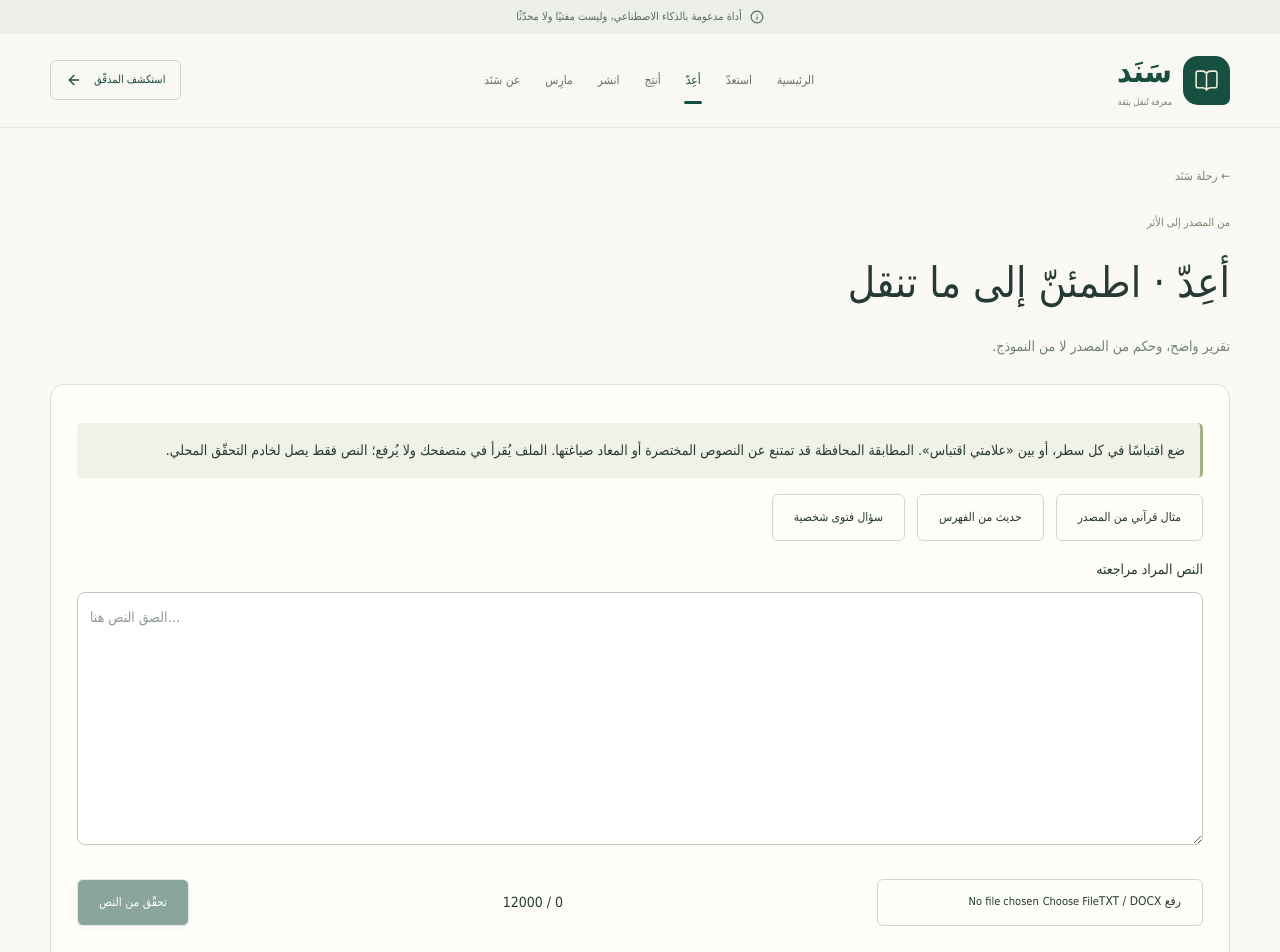
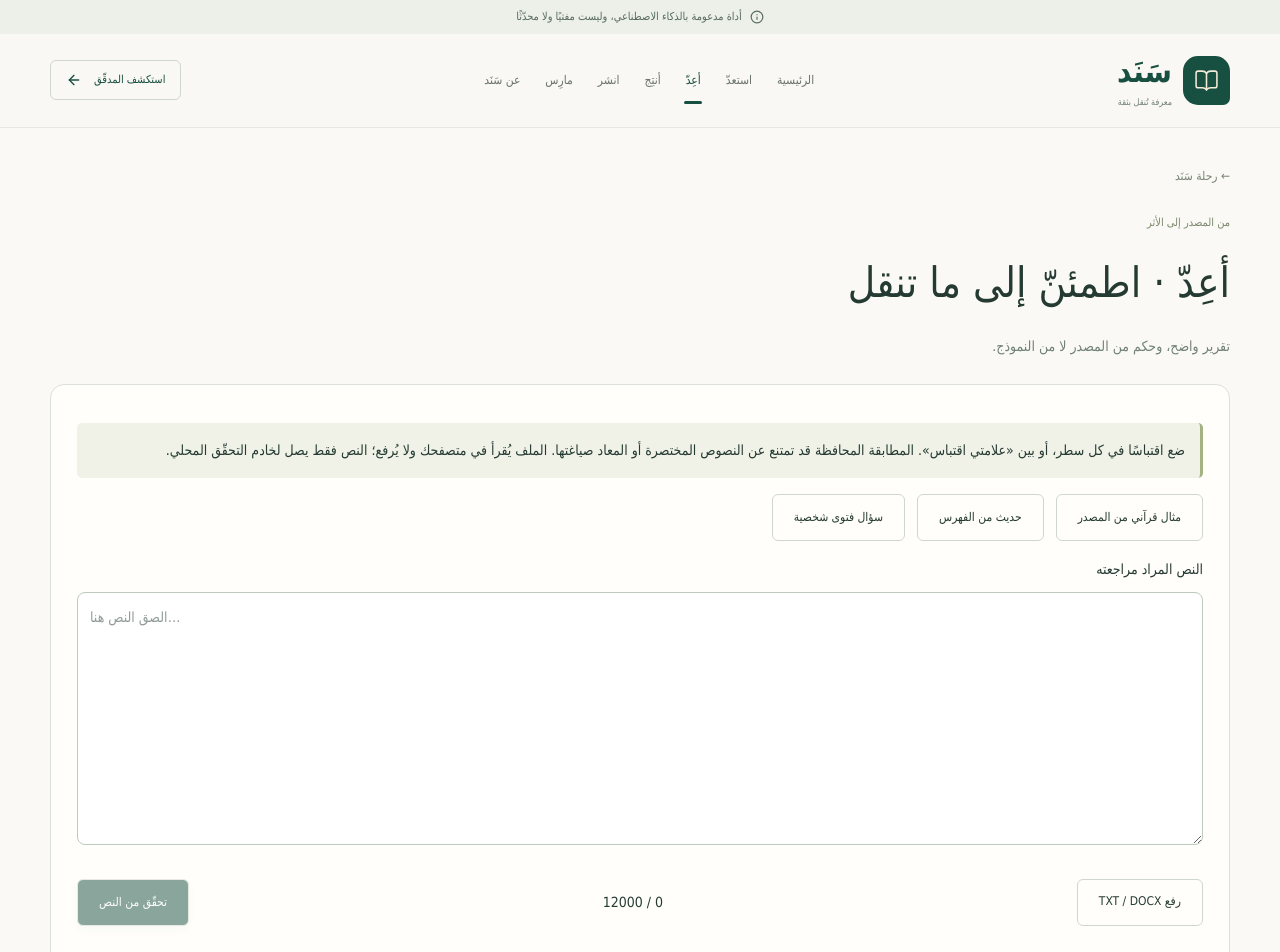
Before and after one commit to mohammadsajjadbd2026/sanad, a Next.js app: page /draft in a window 1280 px wide. Shown: the top 952 px of the page. Built offline with nearby package versions, Linux system fonts and the light colour scheme.

Commit message:
polish: compact file picker and trim unused asset dependency

```diff
--- a/app/globals.css
+++ b/app/globals.css
@@ -20,7 +20,9 @@
 .ruling { padding: 12px 0; border-bottom: 1px solid #e5e8df; }
 .source-link { display: inline-block; margin-block: 12px; color: #174f40; text-decoration: underline; }
 details summary { cursor: pointer; padding-block: 10px; }
-.file-input input { max-width: 200px; font-size: 11px; }
+.file-input { position: relative; overflow: hidden; cursor: pointer; }
+.file-input input { position: absolute; width: 1px; height: 1px; opacity: 0; inset-inline-start: 0; bottom: 0; }
+.file-input:focus-within { outline: 3px solid #b48946; outline-offset: 4px; }
 .catalog-grid { display: grid; grid-template-columns: repeat(auto-fit, minmax(min(100%, 280px), 1fr)); gap: 16px; margin-block: 15px; }
 .catalog-grid .result-card { margin: 0; }
 .card-preview { max-width: 480px; margin: 25px auto; padding: 35px; background: #174f40; color: #fff9e8; border-radius: 12px; }
--- a/package.json
+++ b/package.json
@@ -23,7 +23,6 @@
     "@fontsource-variable/readex-pro": "latest",
     "@google/genai": "^2.27.0",
     "@next/env": "^16.3.8",
-    "html-to-image": "^1.11.13",
     "lucide-react": "latest",
     "mammoth": "^1.13.0",
     "next": "^16.0.0",
```
Also changed, not shown: 1 other file (tests, documents, lock files or other folders).
